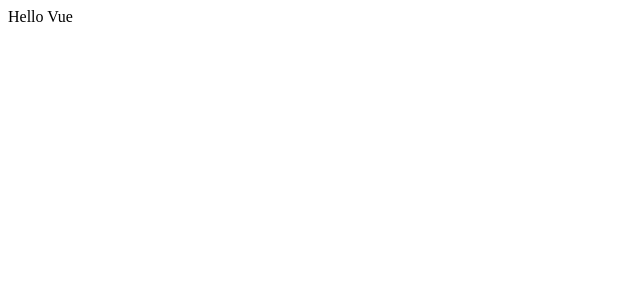
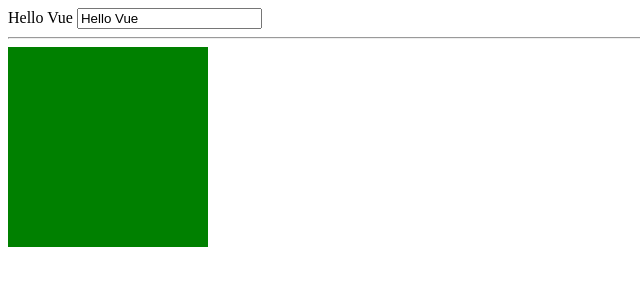
Before and after one commit to BradGrensewich/vue-tutorial, a plain HTML site: page index.html in a window 1280 px wide. Shown: the whole page, without its empty margins (0-640 px from the left). Drawn offline with nearby package versions, Linux system fonts and the light colour scheme.

Commit message:
some basic vue directives

```diff
--- a/index.html
+++ b/index.html
@@ -4,10 +4,37 @@
     <meta charset="UTF-8">
     <meta name="viewport" content="width=device-width, initial-scale=1.0">
     <title>Vue Basics</title>
+    <style>
+        .box {
+            background-color: purple;
+            height: 200px;
+            width: 200px;
+        }
+        .box.two {
+            background-color: green;
+        }
+        .box.three {
+            background-color: orange;
+        }
+        /*this is the reccomended pattern for vcloak in vuejs*/
+        [v-cloak] {
+            display: none;
+        }
+
+    </style>
 </head>
 <body>
-    <div id="app">
+    <!--v-cloak is really useful. it takes over styling until the vue app completely loads and then it
+    removes itself from the dom. -->
+    <div id="app" v-cloak>
         {{ greeting }}
+        <!--this directive handles 2 way data binding-->
+        <input v-model="greeting">
+
+        <hr />
+        <div v-if="isVisible" class="box"></div>
+        <div v-else-if="isVisible2" class="box two"></div>
+        <div v-else class="box three"></div>
     </div>
 
     <script src="https://unpkg.com/vue@3/dist/vue.global.js"></script>
@@ -18,7 +45,9 @@
         let app = Vue.createApp({
             data: function() {
                 return {
-                    greeting: 'Hello Vue'
+                    greeting: 'Hello Vue',
+                    isVisible: false,
+                    isVisible2: true
                 }
             }
         })
```
